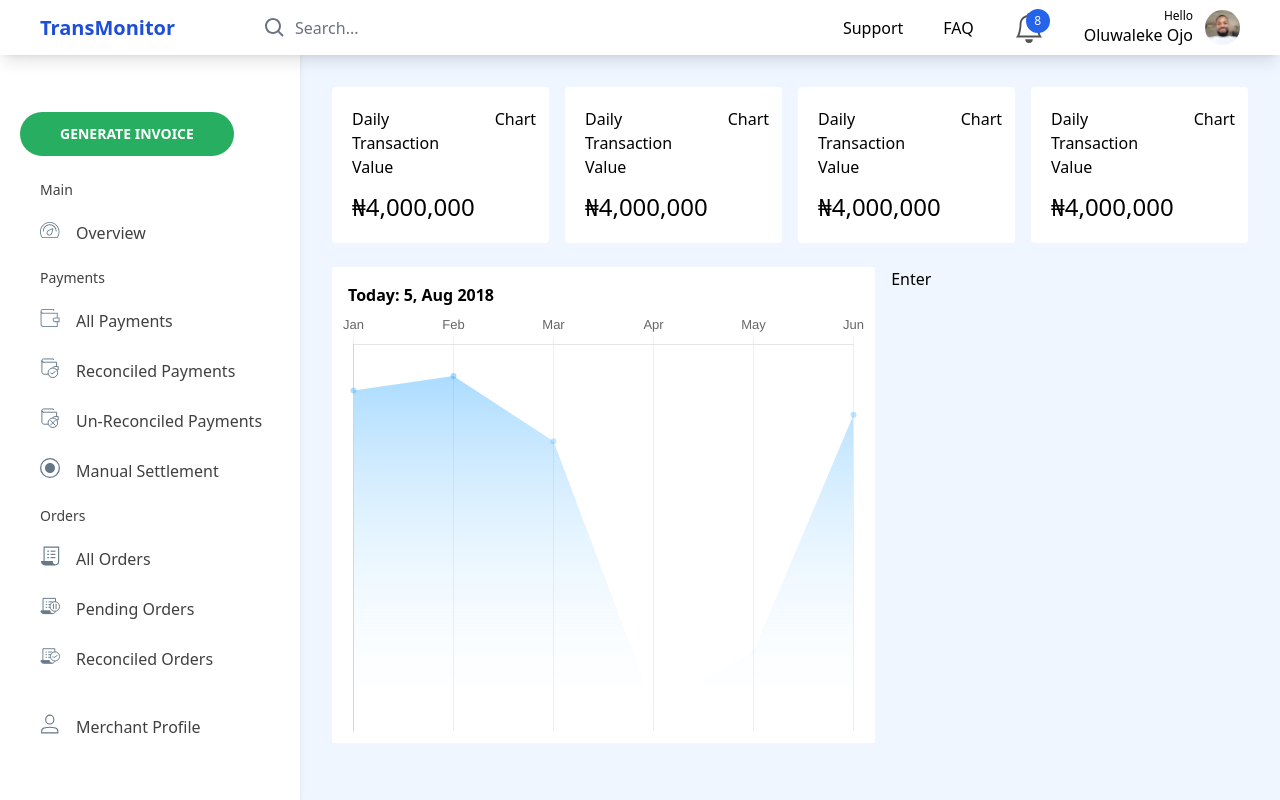
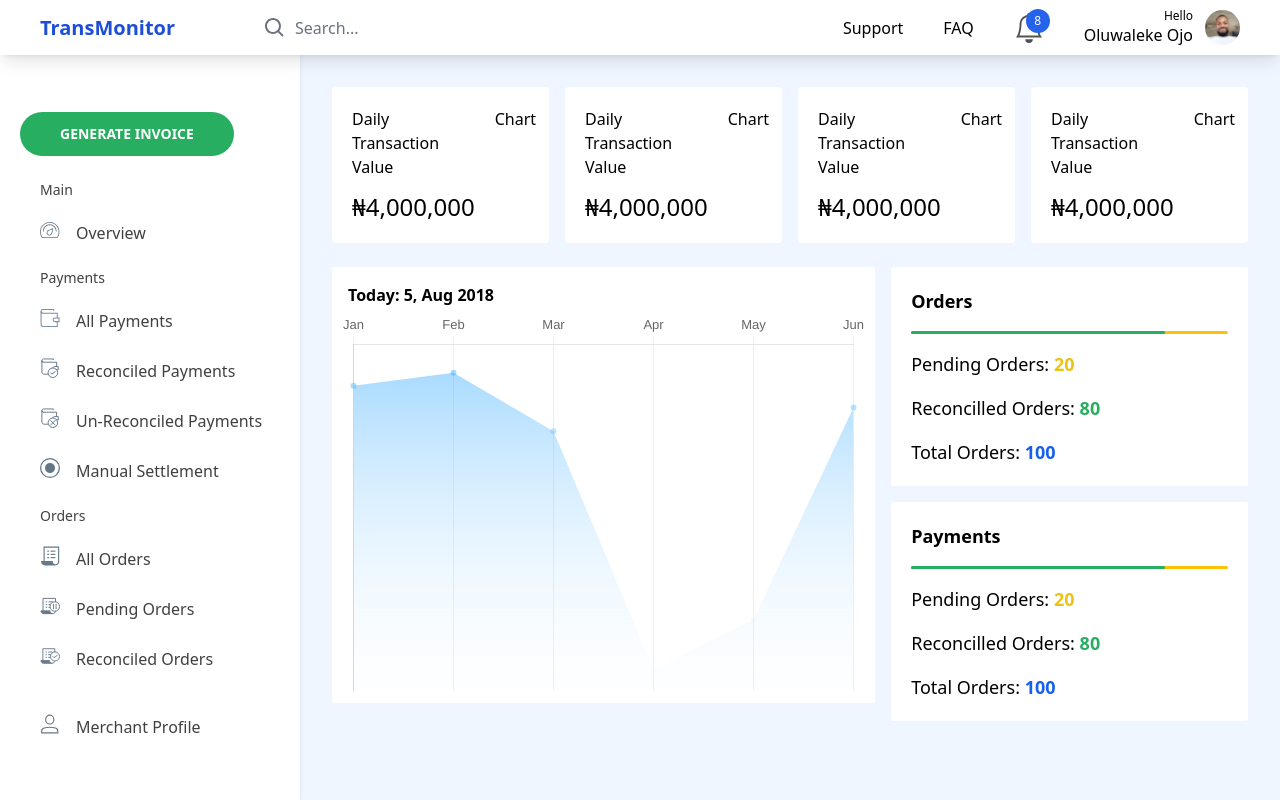
Before and after one commit to Tosinkoa/admin-dashboard, a Next.js app: page / in a window 1280 px wide. Built offline with nearby package versions, Linux system fonts and the light colour scheme.

Commit message:
Done with orders and payments

```diff
--- a/components/PagesComponent/Home/SalesDetails/BarChart.tsx
+++ b/components/PagesComponent/Home/SalesDetails/BarChart.tsx
@@ -3,6 +3,11 @@ import Chart from "chart.js/auto";
 import chartDummyData from "./chartDummyData";
 import { IoMdRefresh } from "react-icons/io";
 import "chart.js/auto";
+
+/**
+ *
+ * @returns @todo remove the border under x ticks
+ */
 
 const BarChart: React.FC = () => {
   return (
@@ -13,7 +18,7 @@ const BarChart: React.FC = () => {
       <div className=" bottom-0 w-full mx-auto relative text-xs text-inherit ">
         <Line
           width={"100%"}
-          height={"420px"}
+          height={"380px"}
           data={{
             labels: chartDummyData.map((data) => data.month),
             datasets: [
--- a/components/PagesComponent/Home/SalesDetails/OrderAndPayment.tsx
+++ b/components/PagesComponent/Home/SalesDetails/OrderAndPayment.tsx
@@ -1,7 +1,64 @@
 import React from "react";
+import { Line } from "rc-progress";
 
 const OrderAndPayment: React.FC = () => {
-  return <div>Enter</div>;
+  // Simulating fecthing real data
+  const totalOrders = 100;
+  const pendingOrders = 20;
+  const reconcilledOrder = totalOrders - pendingOrders;
+
+  // A refresh button can also be added in this component to refresh data and calculate percentage again
+  // Calculate the percentage of reconcilled order
+  const reconcilledOrderPercentage = ((totalOrders - pendingOrders) / totalOrders) * 100;
+
+  return (
+    <div className="flex flex-col h-full space-y-4 text-base md:text-lg">
+      <div className="gap-y-4 flex flex-col bg-white p-5 rounded-sm h-full">
+        <h4 className="font-bold text-lg">Orders</h4>
+        <Line
+          percent={reconcilledOrderPercentage}
+          strokeWidth={1}
+          strokeColor="#27AE60"
+          trailWidth={1}
+          trailColor="#FDC203"
+        />
+        <div>
+          <span>Pending Orders:</span>{" "}
+          <span className="font-bold text-[#EBC315]">{pendingOrders}</span>
+        </div>
+        <div>
+          <span>Reconcilled Orders:</span>{" "}
+          <span className="font-bold text-[#27AE60]">{reconcilledOrder}</span>
+        </div>
+        <div>
+          <span>Total Orders:</span>{" "}
+          <span className="font-bold text-[#1860EC]">{totalOrders}</span>
+        </div>
+      </div>
+      <div className="gap-y-4 flex flex-col bg-white p-5 rounded-sm h-full">
+        <h4 className="font-semibold">Payments</h4>
+        <Line
+          percent={reconcilledOrderPercentage}
+          strokeWidth={1}
+          strokeColor="#27AE60"
+          trailWidth={1}
+          trailColor="#FDC203"
+        />
+        <div>
+          <span>Pending Orders:</span>{" "}
+          <span className="font-bold text-[#EBC315]">{pendingOrders}</span>
+        </div>
+        <div>
+          <span>Reconcilled Orders:</span>{" "}
+          <span className="font-bold text-[#27AE60]">{reconcilledOrder}</span>
+        </div>
+        <div>
+          <span>Total Orders:</span>{" "}
+          <span className="font-bold text-[#1860EC]">{totalOrders}</span>
+        </div>
+      </div>
+    </div>
+  );
 };
 
 export default OrderAndPayment;
--- a/components/PagesComponent/Home/SalesDetails/SalesDetails.tsx
+++ b/components/PagesComponent/Home/SalesDetails/SalesDetails.tsx
@@ -5,10 +5,10 @@ import Order from "./OrderAndPayment";
 const SalesDetails: React.FC = () => {
   return (
     <div className="grid md:grid-cols-5 mt-6 gap-4">
-      <div className="col-span-3">
+      <div className="md:col-span-3">
         <BarChart />
       </div>
-      <div className="col-span-2  flex flex-col">
+      <div className="md:col-span-2  flex flex-col h-full w-full">
         <OrderAndPayment />
       </div>
     </div>
--- a/package.json
+++ b/package.json
@@ -15,6 +15,7 @@
     "cssnano": "^6.0.3",
     "next": "14.0.4",
     "postcss-import": "^16.0.0",
+    "rc-progress": "^3.5.1",
     "react": "^18",
     "react-chartjs-2": "^5.2.0",
     "react-dom": "^18",
@@ -26,6 +27,7 @@
     "@types/eslint": "~8.56.1",
     "@types/node": "^20",
     "@types/postcss-import": "~14.0.3",
+    "@types/progressbar.js": "~1.1.7",
     "@types/react": "^18",
     "@types/react-dom": "^18",
     "autoprefixer": "^10.0.1",
```
Also changed, not shown: 1 other file (tests, documents, lock files or other folders).
